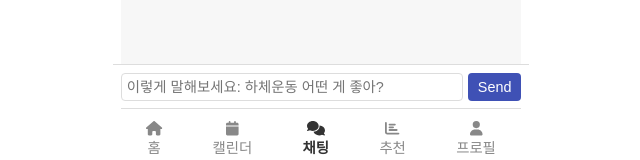
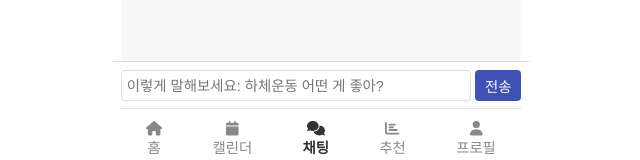
Before and after one commit to KangBJ-8303/FITGTP-SW, a React (Create React App) app in the folder fitgpt/: page /chat in a window 1280 px wide. Shown: the part 631-791 px from the top of the page, without its empty margins (319-959 px from the left). Built offline with nearby package versions, Linux system fonts and the light colour scheme.

Commit message:
Update Chat.jsx

```diff
--- a/fitgpt/src/Chat.jsx
+++ b/fitgpt/src/Chat.jsx
@@ -1,4 +1,3 @@
-// Chat.jsx
 import React, { useState } from "react";
 import styled from "styled-components";
 
@@ -74,22 +73,34 @@ function Chat() {
 
   const handleSend = async () => {
     if (input.trim()) {
+      // 사용자 메시지 전송
       const userMessage = { text: input, isSender: true };
       setMessages([...messages, userMessage]);
       setInput("");
 
       try {
-        const response = await fetch("https://your-ai-api.com/message", {
+        // API 호출하여 AI 응답 받기
+        const response = await fetch("https://api.openai.com/v1/chat/completions", {
           method: "POST",
-          headers: { "Content-Type": "application/json" },
-          body: JSON.stringify({ message: input }),
+          headers: {
+            "Content-Type": "application/json",
+            Authorization: `Bearer YOUR_OPENAI_API_KEY`  // 실제 API 키를 여기에 넣어야 합니다
+          },
+          body: JSON.stringify({
+            model: "gpt-3.5-turbo",  // OpenAI 모델 선택
+            messages: [{ role: "user", content: input }],
+          }),
         });
 
+        if (!response.ok) {
+          throw new Error(`HTTP 오류! 상태: ${response.status}`);
+        }
+
         const data = await response.json();
-        const aiMessage = { text: data.reply, isSender: false };
+        const aiMessage = { text: data.choices[0].message.content, isSender: false };
         setMessages((prevMessages) => [...prevMessages, aiMessage]);
       } catch (error) {
-        console.error("Error sending message:", error);
+        console.error("메시지 전송 오류:", error);
       }
     }
   };
@@ -110,7 +121,7 @@ function Chat() {
           onChange={(e) => setInput(e.target.value)}
           placeholder="이렇게 말해보세요: 하체운동 어떤 게 좋아?"
         />
-        <SendButton onClick={handleSend}>Send</SendButton>
+        <SendButton onClick={handleSend}>전송</SendButton>
       </InputArea>
     </ChatContainer>
   );
```
